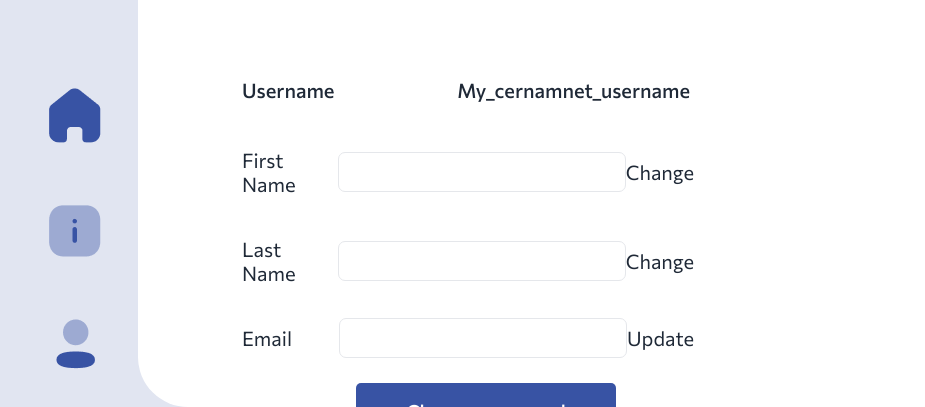
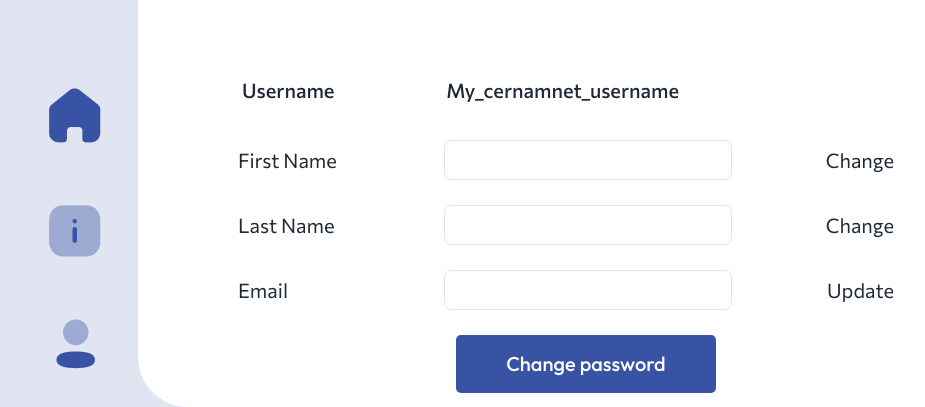
Before and after one commit to MamtazDev/cloud-four-c-two, a React (Create React App) app: page /dashboard in a window 1280 px wide. Shown: the part 393-800 px from the top of the page, without its empty margins (38-963 px from the left). Built offline with nearby package versions, Linux system fonts and the light colour scheme.

Commit message:
css Changing

```diff
--- a/src/components/Account/Account.js
+++ b/src/components/Account/Account.js
@@ -64,13 +64,13 @@ const Account = () => {
             <p className="commissioner text-white font-[500]">Change Image</p>
           </div> */}
         </div>
-        <div className="user__log flex flex-col justify-between w-[full] max-w-[656px]">
-          <div className="flex w-full max-w-[400px] md:max-w-[465px] mb-[30px] justify-between text-[20px] font-[500] leading-[24px]">
+        <div className="user__log flex flex-col justify-between">
+          <div className="flex w-full max-w-[400px] md:max-w-[445px] mb-[30px] justify-between text-[20px] font-[500] leading-[24px]">
             <div className="label commissioner">Username</div>
             <div className="label commissioner">My_cernamnet_username</div>
           </div>
-          <div className="flex justify-between items-center w-full max-w-[656px] mb-[25px] text-[20px] leading-[24px]">
-            <label className="label commissioner">First Name</label>
+          <div className="flex justify-between items-center mb-[25px] text-[20px] leading-[24px]">
+            <label className="label commissioner p-0 text-[20px]">First Name</label>
             <input
               className="border h-[40px] w-[288px] rounded-[7px]"
               type="text"
@@ -79,8 +79,8 @@ const Account = () => {
               Change
             </a>
           </div>
-          <div className="flex justify-between items-center w-full max-w-[656px] mb-[25px] text-[20px] leading-[24px]">
-            <label className="label commissioner">Last Name</label>
+          <div className="flex justify-between items-center w-full mb-[25px] text-[20px] leading-[24px]">
+            <label className="label commissioner p-0">Last Name</label>
             <input
               className="border h-[40px] w-[288px] rounded-[7px]"
               type="text"
@@ -89,8 +89,8 @@ const Account = () => {
               Change
             </a>
           </div>
-          <div className="flex justify-between items-center w-full max-w-[656px] mb-[25px] text-[20px] leading-[24px]">
-            <label className="label commissioner">Email</label>
+          <div className="flex justify-between items-center w-full mb-[25px] text-[20px] leading-[24px]">
+            <label className="label commissioner p-0">Email</label>
             <input
               className="border h-[40px] w-[288px] rounded-[7px]"
               type="text"
@@ -130,7 +130,7 @@ const Account = () => {
             </li>
           </ul> */}
         </div>
-        <div className="flex justify-between items-center w-full max-w-[656px] mb-[25px] text-[20px] leading-[24px]">
+        <div className="flex justify-between items-center mb-[25px] text-[20px] leading-[24px]">
           <label className="label invisible commissioner">Last Name</label>
           <BlueButton>Change password</BlueButton>
           <a className="invisible" href="#!">
--- a/src/components/Account/account.css
+++ b/src/components/Account/account.css
@@ -21,7 +21,7 @@
 .user__set {
   width: 100%;
   /* max-width: 908px; */
-  max-width: 656px;
+  max-width: 856px;
   padding: 40px 100px;
 }
 
```
